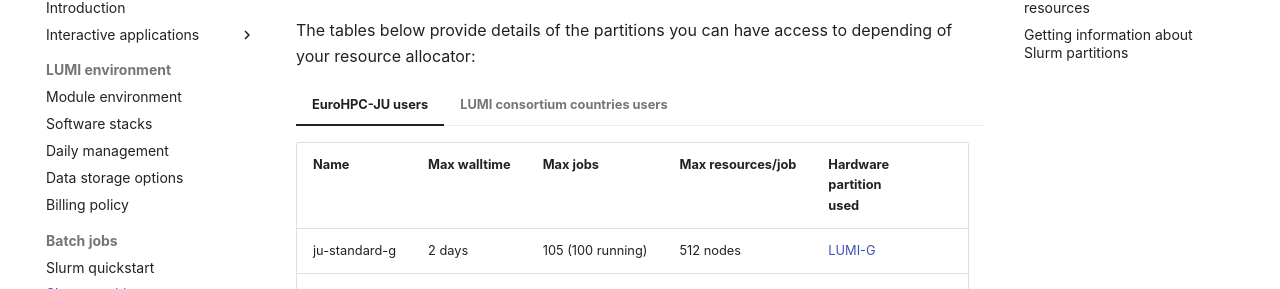
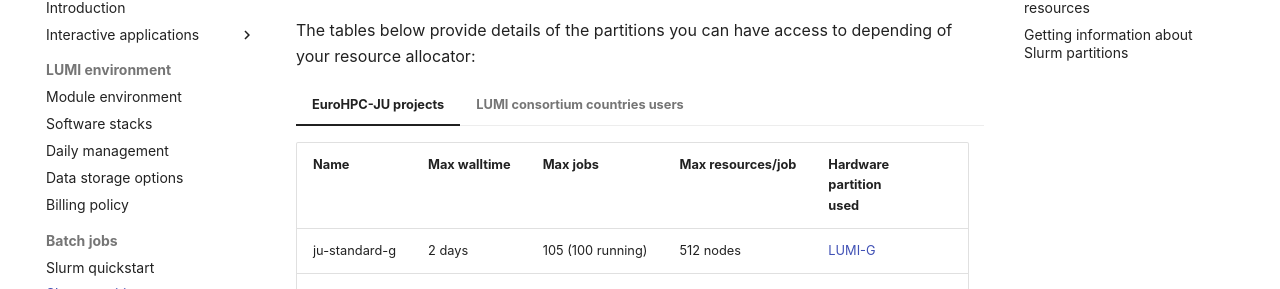
Before and after one commit to Lumi-supercomputer/lumi-userguide, an MkDocs documentation site: the page built from docs/runjobs/scheduled-jobs/partitions.md, in a window 1280 px wide and 900 px high, scrolled down 544 px. Shown: the part 163-452 px from the top of the window. Built offline with MkDocs 1.6.1 and Material for MkDocs 9.7.7, drawn with Linux system fonts in a browser that asks for light colours.

Commit message:
users -> projects
Co-authored-by: hdrei <78485804+hdrei@users.noreply.github.com>

```diff
--- a/docs/runjobs/scheduled-jobs/partitions.md
+++ b/docs/runjobs/scheduled-jobs/partitions.md
@@ -31,7 +31,7 @@
 The tables below provide details of the partitions you can have access to
 depending of your resource allocator:
 
-=== "EuroHPC-JU users"
+=== "EuroHPC-JU projects"
 
     | Name           | Max walltime | Max jobs          | Max resources/job | Hardware<br>partition<br>used         |
     | -------------- | ------------ | ----------------- | ----------------- | ------------------------------------- |
```
